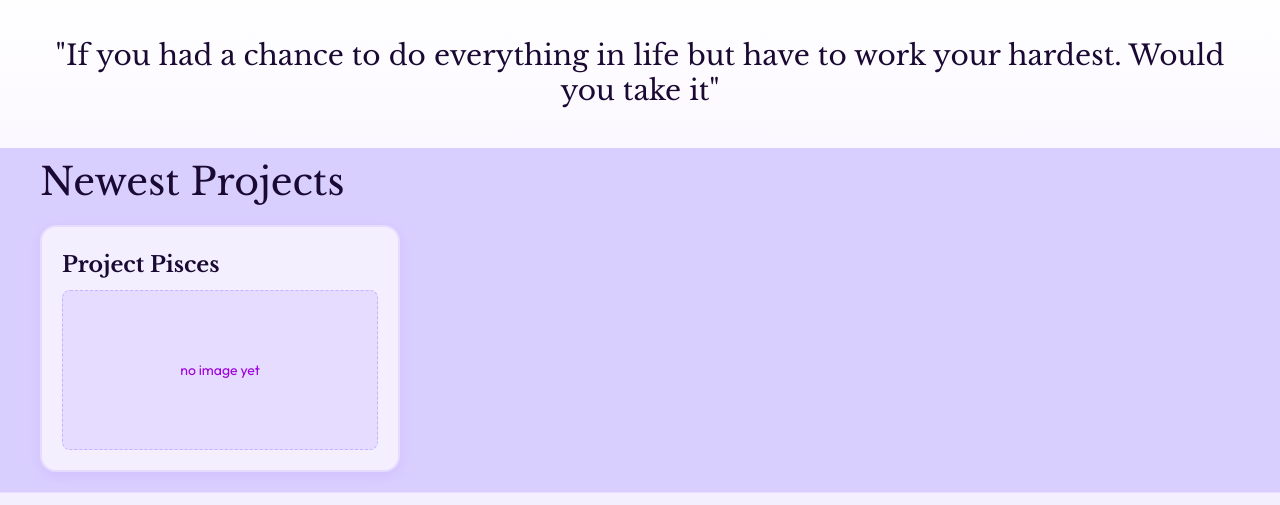
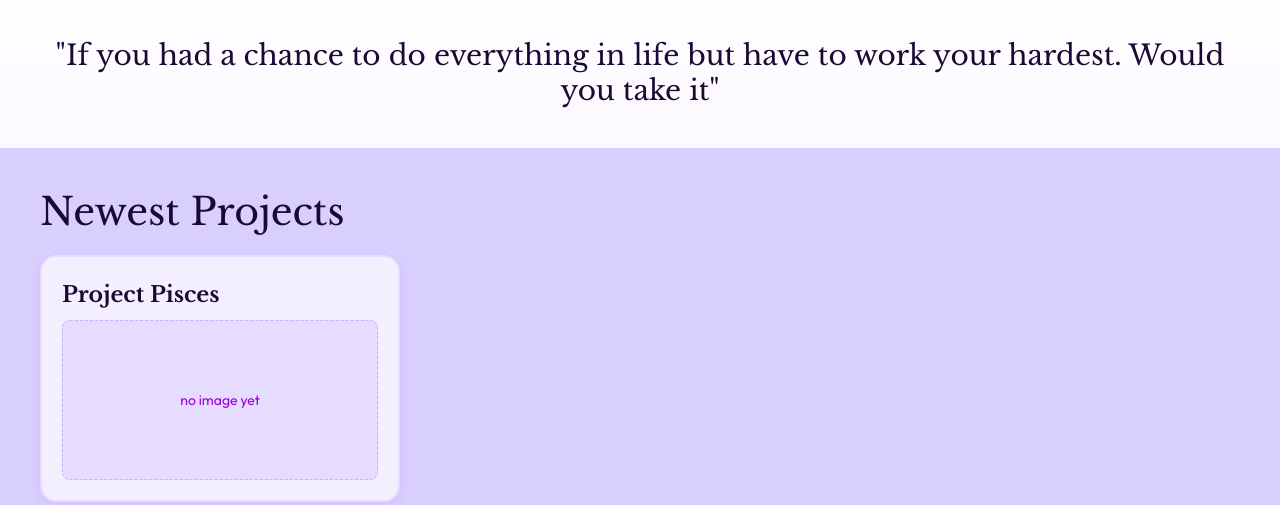
Before and after one commit to Not-JM/Star-Sign-Project-Hub, a website: page public/index.html in a window 1280 px wide. Shown: the part 402-907 px from the top of the page. Drawn offline with nearby package versions, Linux system fonts and the light colour scheme.

Commit message:
Update index.html newest project title wasnt working

```diff
--- a/public/index.html
+++ b/public/index.html
@@ -117,9 +117,10 @@
 
         .newest-projects-title{
             max-width: 1300px;
+            margin: 0 auto;
             background-color: #d9cfff;
             font-family: 'Libre Baskerville', serif;
-            padding: 10px 20px 10px 40px;
+            padding: 40px 40px 10px 40px;
             text-align: left;
             font-size: 38px;
             color:#1A0933;
```
